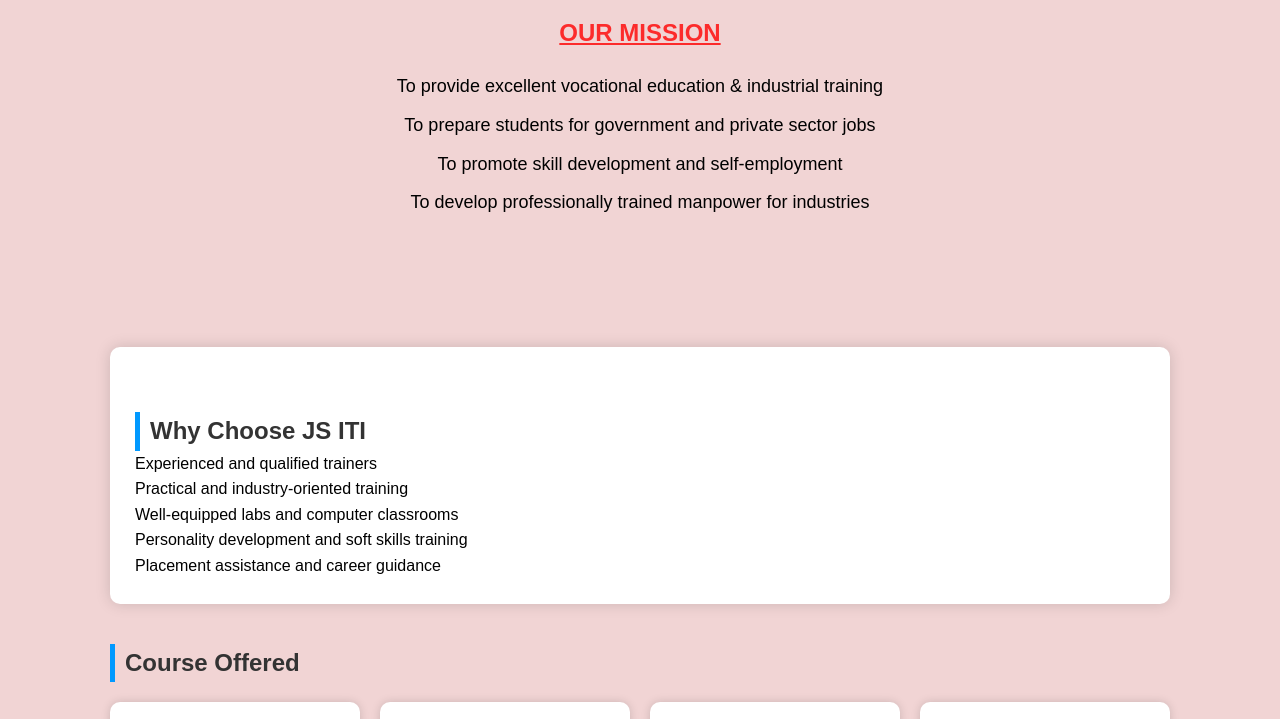
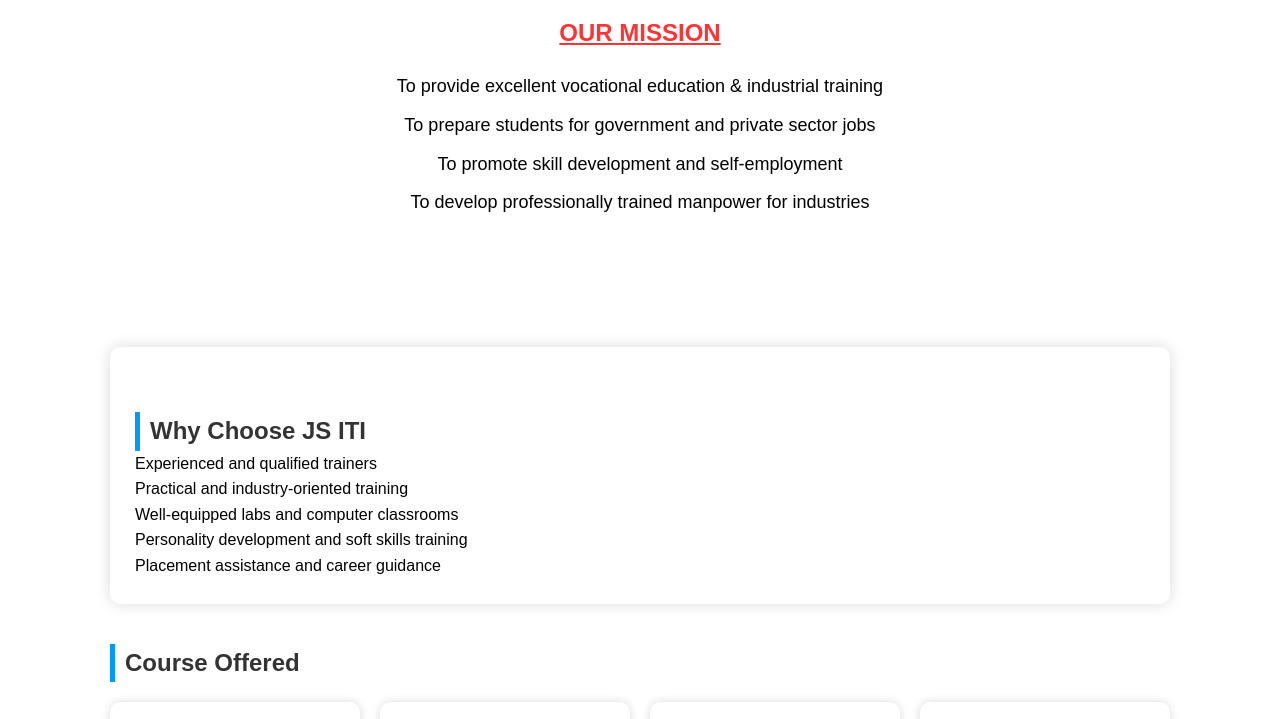
Before and after one commit to copaneha/my_first_project, a plain HTML site: page about.html in a window 1280 px wide. Shown: the part 218-937 px from the top of the page. Drawn offline with Linux system fonts and the light colour scheme.

Commit message:
Update about.html

```diff
--- a/about.html
+++ b/about.html
@@ -7,7 +7,7 @@
 <style>
     /* Base Styles */
     body {
-        background-color: #f1d4d4;
+        background-color: white;
         font-family: Arial, Helvetica, sans-serif;
         margin: 0;
         padding: 0;
```
